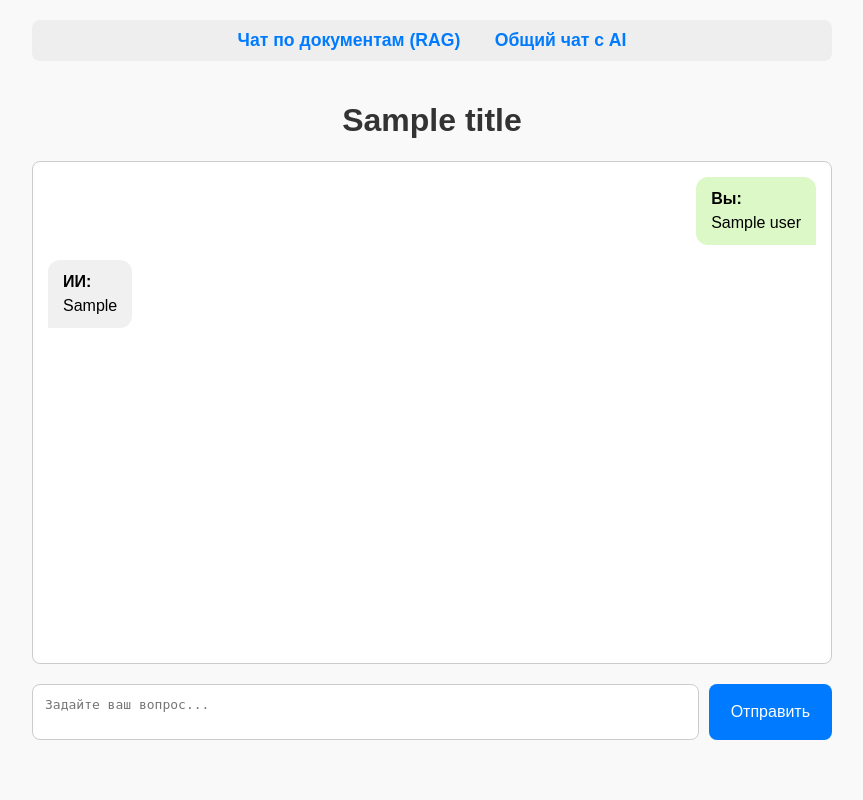
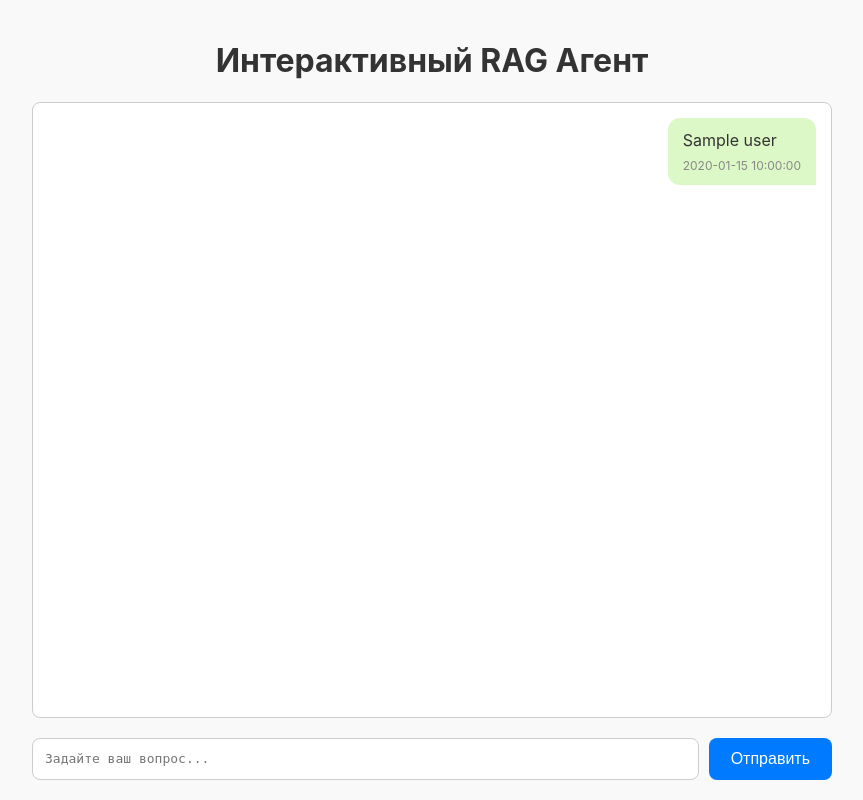
Before and after one commit to Tamerlan12345/rag, a Flask app: template templates/index.html in a window 1280 px wide. Shown: the whole page, without its empty margins (208-1071 px from the left). Run offline with Flask 3, Linux system fonts and the light colour scheme; the template is opened without the code that fills it: most values are stand-ins (such as "Sample title", 1, 10 or a date in 2020).

Commit message:
Update index.html

```diff
--- a/templates/index.html
+++ b/templates/index.html
@@ -2,54 +2,175 @@
 <html lang="ru">
 <head>
     <meta charset="UTF-8">
-    <title>{{ title }}</title>
+    <title>Интерактивный RAG Агент</title>
     <style>
-        body { font-family: sans-serif; max-width: 800px; margin: auto; padding: 20px; display: flex; flex-direction: column; height: 90vh; background-color: #f9f9f9; }
-        h1 { text-align: center; color: #333; }
-        nav { text-align: center; margin-bottom: 20px; padding: 10px; background-color: #eee; border-radius: 8px; }
-        nav a { margin: 0 15px; text-decoration: none; color: #007bff; font-weight: bold; font-size: 1.1em; }
-        nav a:hover { text-decoration: underline; }
-        .chat-window { flex-grow: 1; border: 1px solid #ccc; border-radius: 8px; padding: 15px; overflow-y: auto; margin-bottom: 20px; background-color: #fff; }
-        .message { margin-bottom: 15px; padding: 10px 15px; border-radius: 12px; line-height: 1.5; max-width: 80%; }
-        .user-message { background-color: #dcf8c6; text-align: left; margin-left: auto; border-bottom-right-radius: 0; }
-        .ai-message { background-color: #f1f0f0; margin-right: auto; white-space: pre-wrap; border-bottom-left-radius: 0;}
-        .message-container { display: flex; flex-direction: column; }
+        :root { --user-bg: #dcf8c6; --ai-bg: #f1f0f0; --border-color: #ccc; --text-color: #333; --time-color: #888; }
+        body { font-family: -apple-system, BlinkMacSystemFont, "Segoe UI", Roboto, Helvetica, Arial, sans-serif; max-width: 800px; margin: auto; padding: 20px; display: flex; flex-direction: column; height: 95vh; background-color: #f9f9f9; color: var(--text-color); }
+        h1 { text-align: center; color: var(--text-color); }
+        .chat-window { flex-grow: 1; border: 1px solid var(--border-color); border-radius: 8px; padding: 15px; overflow-y: auto; margin-bottom: 20px; background-color: #fff; }
+        .message-container { display: flex; flex-direction: column; margin-bottom: 15px; }
+        .message { padding: 10px 15px; border-radius: 12px; line-height: 1.5; max-width: 85%; word-wrap: break-word; }
+        .user { align-self: flex-end; background-color: var(--user-bg); border-bottom-right-radius: 0; }
+        .ai { align-self: flex-start; background-color: var(--ai-bg); border-bottom-left-radius: 0; }
+        .message-time { font-size: 0.75em; color: var(--time-color); margin-top: 5px; }
+        .user .message-time { text-align: right; }
+        .ai .message-time { text-align: left; }
         .input-form { display: flex; }
-        textarea { flex-grow: 1; padding: 12px; border-radius: 8px; border: 1px solid #ccc; resize: none; font-size: 1em; }
-        button { padding: 12px 22px; margin-left: 10px; border-radius: 8px; border: none; background-color: #007bff; color: white; font-size: 1em; cursor: pointer; }
+        textarea { flex-grow: 1; padding: 12px; border-radius: 8px; border: 1px solid var(--border-color); resize: none; font-size: 1em; }
+        button { padding: 12px 22px; margin-left: 10px; border-radius: 8px; border: none; background-color: #007bff; color: white; font-size: 1em; cursor: pointer; transition: background-color 0.2s; }
         button:hover { background-color: #0056b3; }
+        blockquote { border-left: 3px solid var(--border-color); padding-left: 1em; margin-left: 0; font-style: italic; color: #555; }
+        .typing-indicator { align-self: flex-start; }
+        .typing-indicator span { display: inline-block; width: 8px; height: 8px; border-radius: 50%; background-color: var(--border-color); margin: 0 2px; animation: bounce 1.4s infinite ease-in-out both; }
+        .typing-indicator span:nth-child(1) { animation-delay: -0.32s; }
+        .typing-indicator span:nth-child(2) { animation-delay: -0.16s; }
+        @keyframes bounce { 0%, 80%, 100% { transform: scale(0); } 40% { transform: scale(1.0); } }
     </style>
+    <script src="https://cdn.jsdelivr.net/npm/marked/marked.min.js"></script>
 </head>
 <body>
-
-    <nav>
-        <a href="{{ url_for('rag_chat') }}">Чат по документам (RAG)</a>
-        <a href="{{ url_for('general_chat') }}">Общий чат с AI</a>
-    </nav>
-
-    <h1>{{ title }}</h1>
+    <h1>Интерактивный RAG Агент</h1>
 
     <div class="chat-window" id="chat-window">
         {% for msg in history %}
-            <div class="message-container">
-                <div class="message user-message"><b>Вы:</b><br>{{ msg.user }}</div>
-            </div>
-            <div class="message-container">
-                <div class="message ai-message"><b>ИИ:</b><br>{{ msg.ai }}</div>
-            </div>
+            {% if msg.user %}
+                <div class="message-container">
+                    <div class="message user"><div class="content">{{ msg.user }}</div><div class="message-time">{{ msg.time }}</div></div>
+                </div>
+            {% elif msg.ai %}
+                <div class="message-container">
+                    <div class="message ai"><div class="content">{{ msg.ai | safe }}</div><div class="message-time">{{ msg.time }}</div></div>
+                </div>
+            {% endif %}
         {% endfor %}
     </div>
 
-    <form class="input-form" action="{{ action }}" method="post">
-        <textarea name="question" rows="2" placeholder="Задайте ваш вопрос..." required></textarea>
+    <form class="input-form" id="chat-form">
+        <textarea name="question" id="message-input" rows="1" placeholder="Задайте ваш вопрос..." required></textarea>
         <button type="submit">Отправить</button>
     </form>
 
     <script>
-        // Автоматическая прокрутка чата вниз
         const chatWindow = document.getElementById('chat-window');
-        chatWindow.scrollTop = chatWindow.scrollHeight;
+        const chatForm = document.getElementById('chat-form');
+        const messageInput = document.getElementById('message-input');
+
+        // --- Функция для получения текущего времени в формате HH:MM ---
+        const getCurrentTime = () => new Date().toLocaleTimeString([], { hour: '2-digit', minute: '2-digit' });
+
+        // --- Функция для прокрутки чата вниз ---
+        const scrollToBottom = () => {
+            chatWindow.scrollTop = chatWindow.scrollHeight;
+        };
+
+        // --- Преобразование Markdown в HTML для существующих сообщений ---
+        document.querySelectorAll('.ai .content').forEach(el => {
+            el.innerHTML = marked.parse(el.textContent);
+        });
+        scrollToBottom();
+
+        // --- Динамическая высота поля ввода ---
+        messageInput.addEventListener('input', () => {
+            messageInput.style.height = 'auto';
+            messageInput.style.height = (messageInput.scrollHeight) + 'px';
+        });
+
+        // --- Обработка отправки формы (клик или Enter) ---
+        chatForm.addEventListener('submit', (event) => {
+            event.preventDefault();
+            sendMessage();
+        });
+
+        messageInput.addEventListener('keydown', (event) => {
+            if (event.key === 'Enter' && !event.shiftKey) {
+                event.preventDefault();
+                sendMessage();
+            }
+        });
+
+        // --- Главная функция отправки сообщения ---
+        async function sendMessage() {
+            const userText = messageInput.value.trim();
+            if (!userText) return;
+
+            const currentTime = getCurrentTime();
+
+            // 1. Мгновенно отображаем сообщение пользователя
+            appendMessage('user', userText, currentTime);
+            messageInput.value = '';
+            messageInput.style.height = 'auto'; // Сбрасываем высоту
+
+            // 2. Показываем индикатор "печатает..."
+            showTypingIndicator();
+
+            // 3. Отправляем запрос на сервер
+            try {
+                const response = await fetch('/ask', {
+                    method: 'POST',
+                    headers: { 'Content-Type': 'application/json' },
+                    body: JSON.stringify({ question: userText, time: currentTime })
+                });
+
+                if (!response.ok) throw new Error(`HTTP error! status: ${response.status}`);
+
+                const data = await response.json();
+
+                // 4. Убираем индикатор и отображаем ответ ИИ
+                hideTypingIndicator();
+                appendMessage('ai', data.answer, getCurrentTime());
+
+            } catch (error) {
+                console.error('Error fetching AI response:', error);
+                hideTypingIndicator();
+                appendMessage('ai', 'Извините, произошла ошибка при обработке вашего запроса.', getCurrentTime());
+            }
+        }
+
+        // --- Вспомогательные функции для обновления интерфейса ---
+        function appendMessage(sender, text, time) {
+            const messageContainer = document.createElement('div');
+            messageContainer.className = 'message-container';
+
+            const messageDiv = document.createElement('div');
+            messageDiv.className = `message ${sender}`;
+
+            const contentDiv = document.createElement('div');
+            contentDiv.className = 'content';
+
+            if (sender === 'ai') {
+                contentDiv.innerHTML = marked.parse(text); // Преобразуем Markdown
+            } else {
+                contentDiv.textContent = text;
+            }
+
+            const timeDiv = document.createElement('div');
+            timeDiv.className = 'message-time';
+            timeDiv.textContent = time;
+
+            messageDiv.appendChild(contentDiv);
+            messageDiv.appendChild(timeDiv);
+            messageContainer.appendChild(messageDiv);
+            chatWindow.appendChild(messageContainer);
+            scrollToBottom();
+        }
+
+        function showTypingIndicator() {
+            const indicator = document.createElement('div');
+            indicator.className = 'message-container typing-indicator';
+            indicator.innerHTML = `
+                <div class="message ai">
+                    <span></span><span></span><span></span>
+                </div>`;
+            chatWindow.appendChild(indicator);
+            scrollToBottom();
+        }
+
+        function hideTypingIndicator() {
+            const indicator = chatWindow.querySelector('.typing-indicator');
+            if (indicator) {
+                indicator.remove();
+            }
+        }
     </script>
-
 </body>
 </html>
```
